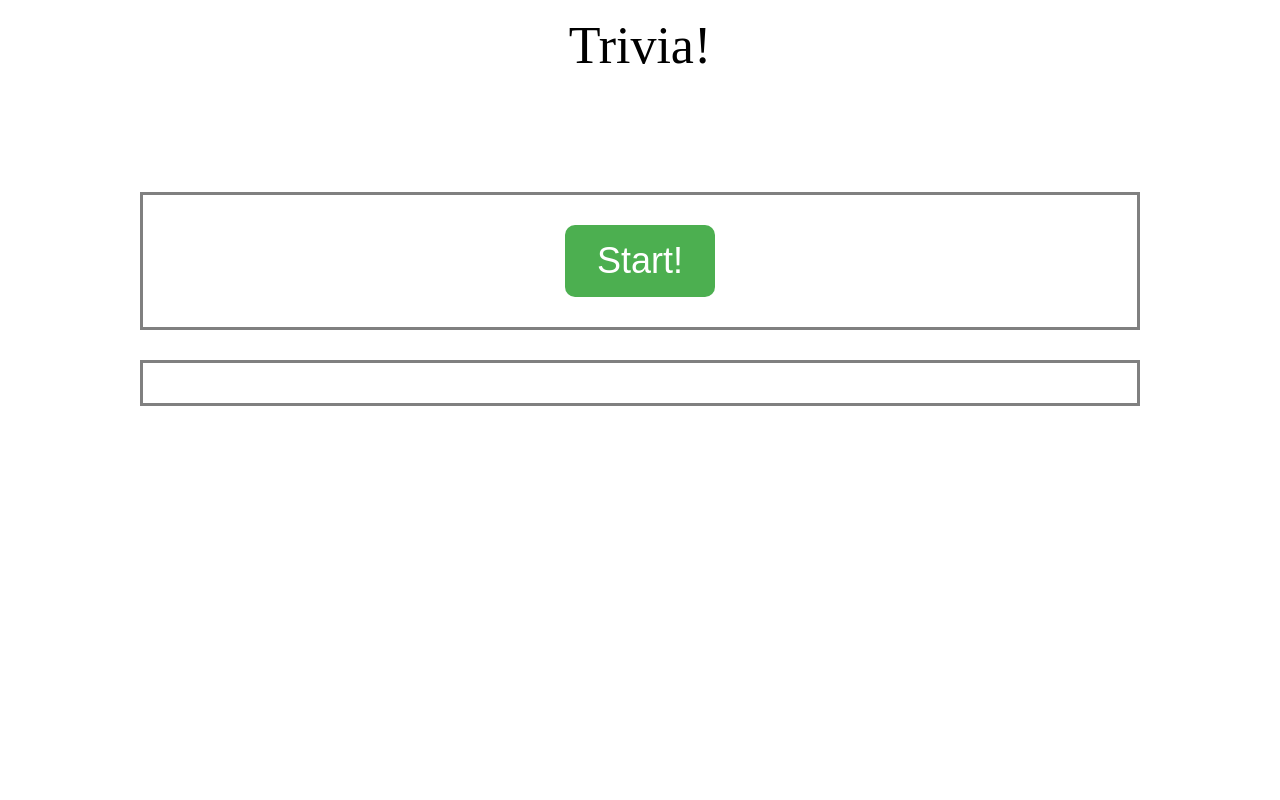
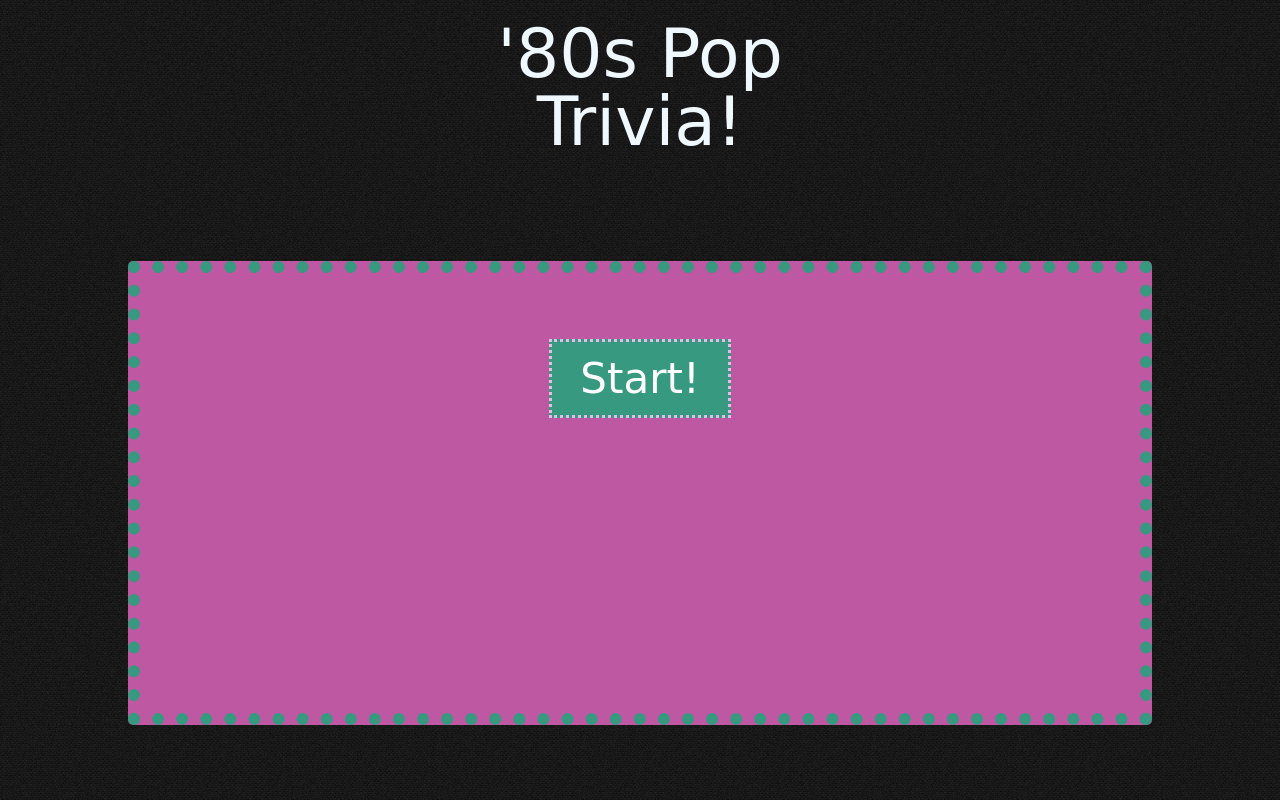
Before and after one commit to zinc-glaze/TriviaGame, a plain HTML site: page index.html in a window 1280 px wide. Drawn offline with nearby package versions, Linux system fonts and the light colour scheme; a web font is replaced by a local one.

Commit message:
finished CSS styling

```diff
--- a/assets/css/style.css
+++ b/assets/css/style.css
@@ -1,62 +1,52 @@
 body {
-    font-size: 30px;
+    background-image: url("../images/black_denim.png");
+    font-size: 36px;
+    font-family: 'Raleway', sans-serif;
+    color: aliceblue;
 }
 
 header {
+    font-family: 'Megrim', cursive;
     padding: 20px;
     text-align: center;
-    margin-bottom: 30px;
 }
 
 main {
+    background-color: #be58a3;
     width: 1000px;
+    border: 12px dotted #369980;
+    border-radius: 5px;
+    line-height: normal;
     margin: auto;
-    margin-bottom: 30px;
+    margin-bottom: 15px;
 }
 
 h1 {
-    font-size: 52px;
-}
-
-h2 {
-    font-size: 64px;
+    font-size: 68px;
 }
 
 #timer {
-    padding: 20px;
+    font-family: 'Righteous', cursive;
+    height: 65px;
     text-align: center;
-    margin-bottom: 30px;
-    font-size: 42px;
-    color: purple;
+    margin-bottom: 20px;
+    font-size: 62px;
+    color: #be58a3;
 }
 
 #box1 {
-    padding: 20px;
+    height: 120px;
+    padding: 30px 30px 15px 30px;
+    text-align: center;
+    margin: auto;
+}
+
+#box2 {
+    height: 200px;
+    padding: 30px 30px 15px 30px;
     text-align: center;
     margin: auto;
     margin-bottom: 30px;
-    border: 3px solid grey;
-}
-
-#box2 {
-    padding: 20px;
-    text-align: center;
-    margin: auto;
-    margin-bottom: 30px;
-    border: 3px solid grey;
-}
-
-.start-button, .replay-button {
-    background-color: #4CAF50;
-    margin: 10px;
-    border: none;
-    border-radius: 10px;
-    color: white;
-    padding: 15px 32px;
-    text-align: center;
-    text-decoration: none;
-    display: inline-block;
-    font-size: 36px;
 }
 
 .start-button, .replay-button:hover {
@@ -64,5 +54,25 @@ h2 {
 }
 
 .answer-button:hover {
-    background-color: aqua;
+    border: 2px dotted #e4bde8;
+    padding: 7px;
 }
+
+
+.start-button, .replay-button {
+    font-family: 'Megrim', cursive;
+    background-color: #369980;
+    margin-top: 36px;
+    border: 3px dotted #e4bde8;
+    color: white;
+    padding: 12px 28px;
+    text-align: center;
+    text-decoration: none;
+    display: inline-block;
+    font-size: 42px;
+}
+
+.answer-button {
+    padding: 5px;
+    text-align: center;
+}
--- a/assets/javascript/app.js
+++ b/assets/javascript/app.js
@@ -80,7 +80,7 @@ function checkAnswer() {
 
 //On correct guess
 function winScreen() {
-    $("#box1").text("Correct! The answer was " + triviaDeck.cards[cardNum].choices[triviaDeck.cards[cardNum].validAnswer] + ".");
+    $("#box1").text("CORRECT!");
     $("#box2").text("Insert Image Here");
     correct++;
     cardNum++;
@@ -89,7 +89,7 @@ function winScreen() {
 
 //On incorrect guess
 function loseScreen() {
-    $("#box1").text("Wrong! The answer was " + triviaDeck.cards[cardNum].choices[triviaDeck.cards[cardNum].validAnswer] + ".");
+    $("#box1").text("WRONG!  The answer was " + triviaDeck.cards[cardNum].choices[triviaDeck.cards[cardNum].validAnswer] + ".");
     $("#box2").text("Insert Image Here");
     wrong++;
     cardNum++;
@@ -98,7 +98,7 @@ function loseScreen() {
 
 //On timer = 0
 function timeUpScreen() {
-    $("#box1").text("Time's Up! The answer was " + triviaDeck.cards[cardNum].choices[triviaDeck.cards[cardNum].validAnswer] + ".");
+    $("#box1").text("TIME'S UP! The answer was " + triviaDeck.cards[cardNum].choices[triviaDeck.cards[cardNum].validAnswer] + ".");
     $("#box2").text("Insert Image Here");
     wrong++;
     cardNum++;
@@ -109,7 +109,7 @@ function timeUpScreen() {
 function endScreen() {
     $("#timer").empty();
     $("#box2").empty();
-    $("#box1").text("Game Over! Correct: " + correct + "  Wrong: " + wrong);
+    $("#box1").text("-- GAME OVER! -- Correct: " + correct + " -- Wrong: " + wrong + " --");
     //creates replay button
     var replayButton = $("<button>");
     replayButton.text("Play Again?");
--- a/index.html
+++ b/index.html
@@ -4,16 +4,19 @@
     <meta charset="utf-8" />
     <title>Trivia Game</title>
     <meta name="viewport" content="width=device-width, initial-scale=1">
+    <link href="https://fonts.googleapis.com/css?family=Megrim|Righteous" rel="stylesheet">
+    <link href="https://fonts.googleapis.com/css?family=Raleway" rel="stylesheet">
     <link rel="stylesheet" type="text/css" href="assets/css/reset.css" />
     <link rel="stylesheet" type="text/css" href="assets/css/style.css" />
 </head>
 <body>
 
     <header>
+        <h1>'80s Pop</h1>
         <h1>Trivia!</h1>
     </header>
+    <div id="timer"></div>
     <main>
-        <div id="timer"></div>
         <div id="box1"></div>
         <div id="box2"></div>
     </main>
```
Also changed, not shown: assets/images/black_denim.png (added), assets/images/black_denim_@2X.png (added), assets/images/memphis-colorful.png (added), assets/images/pink dust.png (added).
